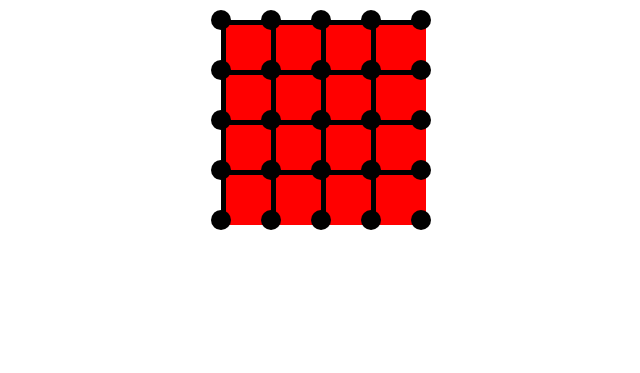
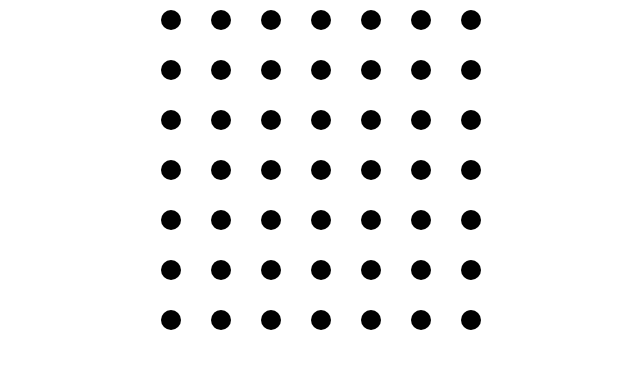
Before and after one commit to sjsakib/dot-connect, a React app: page / in a window 1280 px wide. Shown: the whole page, without its empty margins (294-934 px from the left). Built offline with nearby package versions, Linux system fonts and the light colour scheme.

Commit message:
added Game component with state and refactored Grid to use state

```diff
--- a/src/index.css
+++ b/src/index.css
@@ -8,7 +8,6 @@
   height: 50px;
   position: relative;
   float: left;
-  background-color: red;
 }
 
 .node.right-side {
--- a/src/index.js
+++ b/src/index.js
@@ -4,36 +4,28 @@ import './index.css';
 
 function Node(props) {
   return (
-    <div className={`node ${props.sideClass}`}>
+    <div className="node">
       <div className="core"></div>
-      <div className={`edge right ${!props.right ? 'off': ''}`}></div>
-      <div className={`edge down ${!props.down ? 'off': ''}`}></div>
+      <div className={`edge down ${!props.down ? 'off' : ''}`}></div>
+      <div className={`edge right ${!props.right ? 'off' : ''}`}></div>
       <div className="owner">{props.owner}</div>
     </div>
   );
 }
 
 function Grid(props) {
-  let grid = [];
-  const size = props.size;
-  for (let i = 0; i<size; i++) {
-    for (let j = 0; j<size; j++) {
-      let side = '';
-      if (j === size-1) {
-        side += 'right-side';
-      }
-      if (i === size-1) {
-        side += ' down-side';
-      }
-      grid.push(
-        <Node
-          key={i*size + j}
-          sideClass={side}
-          down={side ? false : true}
-          right={side ? false : true}
-        />);
-    }
-  }
+  console.log(props);
+  const grid = props.gridState.map((rowState, i) => (
+    rowState.map((nodeState, j) => (
+      <Node
+        key={`${i} ${j}`}
+        pos={{r: i, c: j}}
+        down={nodeState.down}
+        right={nodeState.right}
+      />
+    ))
+  ))
+
   return (
     <div className="container" style={{width: props.size*50}}>
       {grid}
@@ -42,9 +34,34 @@ function Grid(props) {
 }
 
 
+class Game extends React.Component {
+  constructor(props) {
+    super(props);
+    const size = props.size;
+    this.state = {
+      size: size,
+      gridState: Array(size).fill(null).map(() => Array(size).fill(null).map(() => ({
+        right: false,
+        down: false,
+        owner: null,
+      }))),
+    }
+  }
+
+  render() {
+    return (
+      <Grid
+        size={this.state.size}
+        gridState={this.state.gridState}
+      />
+    )
+  }
+}
+
+
 ReactDom.render(
-    <Grid
-      size={5}
+    <Game
+      size={7}
     />,
     document.getElementById('root')
 );
```
